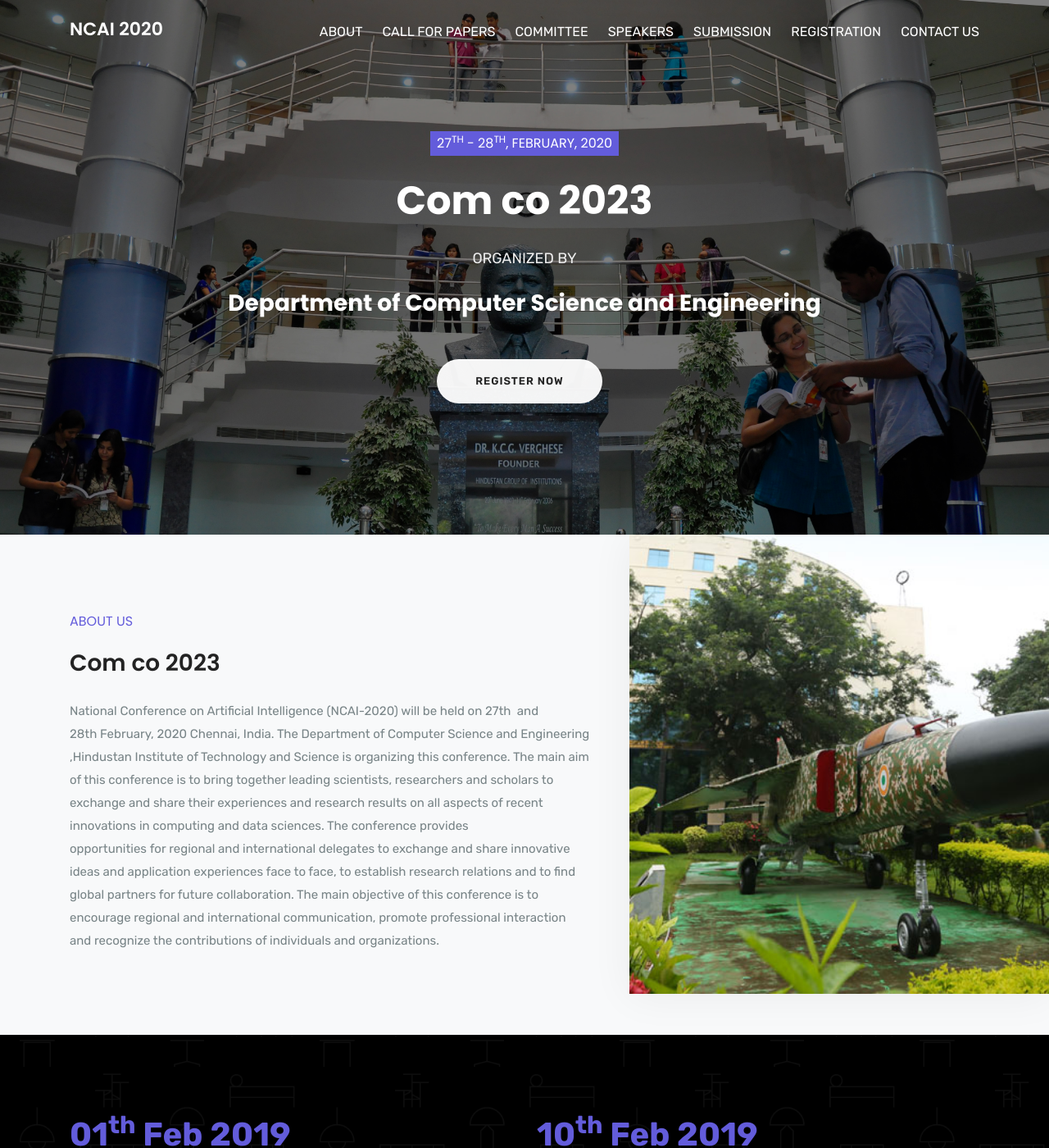
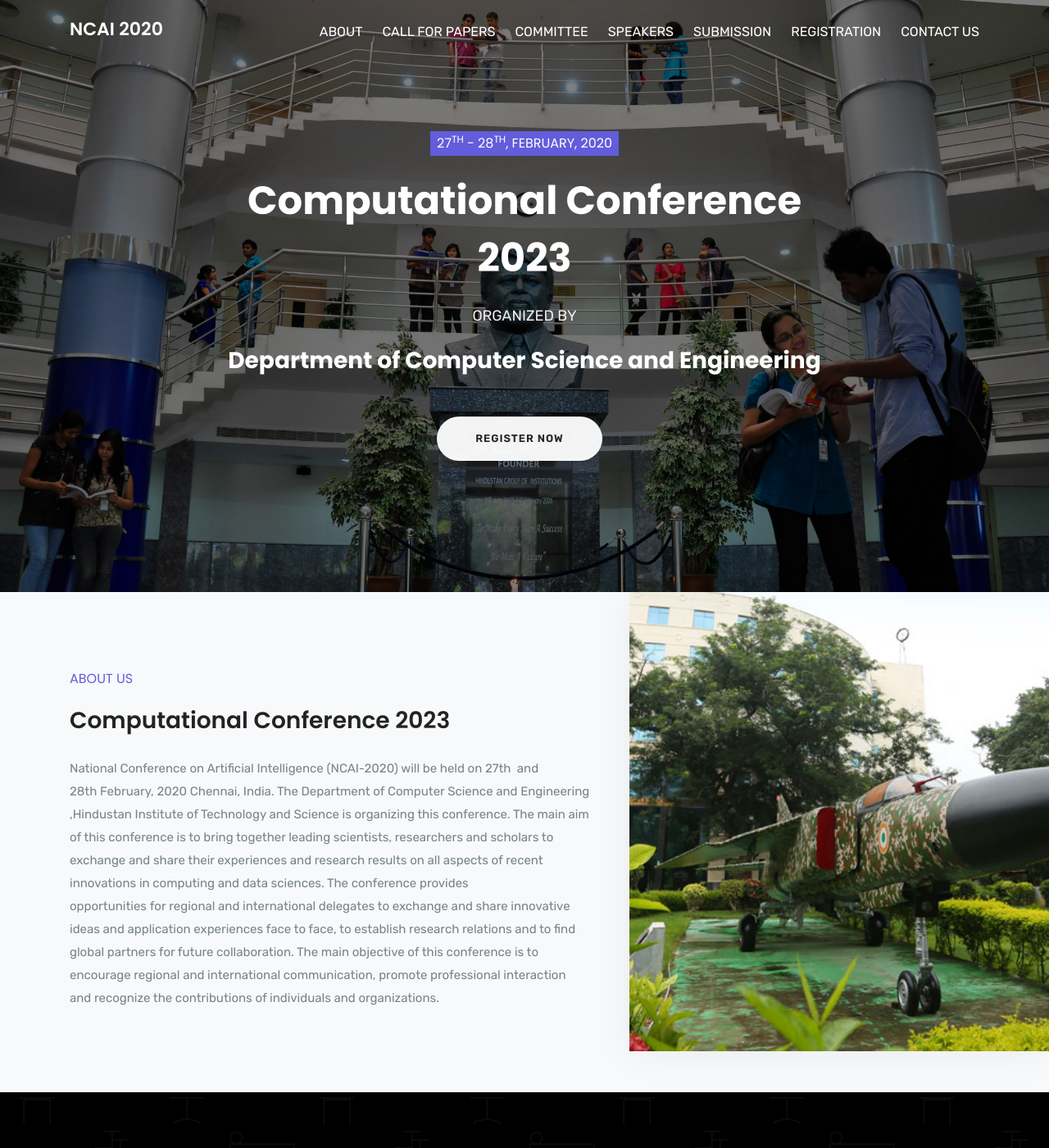
Before and after one commit to comco23/comco23.github.io, a Jekyll site: the page built from index.html, in a window 1280 px wide and 1400 px high. Shown: the whole window at 82% size. Built offline with Jekyll 4.4.1, drawn with Linux system fonts in a browser that asks for light colours.

Commit message:
second changes

```diff
--- a/Gemfile
+++ b/Gemfile
@@ -27,3 +27,6 @@ end
 
 # Performance-booster for watching directories on Windows
 gem "wdm", "~> 0.1.1", :install_if => Gem.win_platform?
+
+
+gem "webrick", ">= 0" #"~> 1.8"
--- a/_config.yml
+++ b/_config.yml
@@ -1,5 +1,5 @@
-title: NCAI-2020
-big_title: Com co 2023
+title: Comco 2023
+big_title: Computational Conference 2023
 email: ncartificialintelligence2020@gmaiI.com
 date: 27<sup>th</sup> - 28<sup>th</sup>, February, 2020
 date1: 01<sup>th</sup> Feb 2019
```
Also changed, not shown: Gemfile.lock, readme.md.
